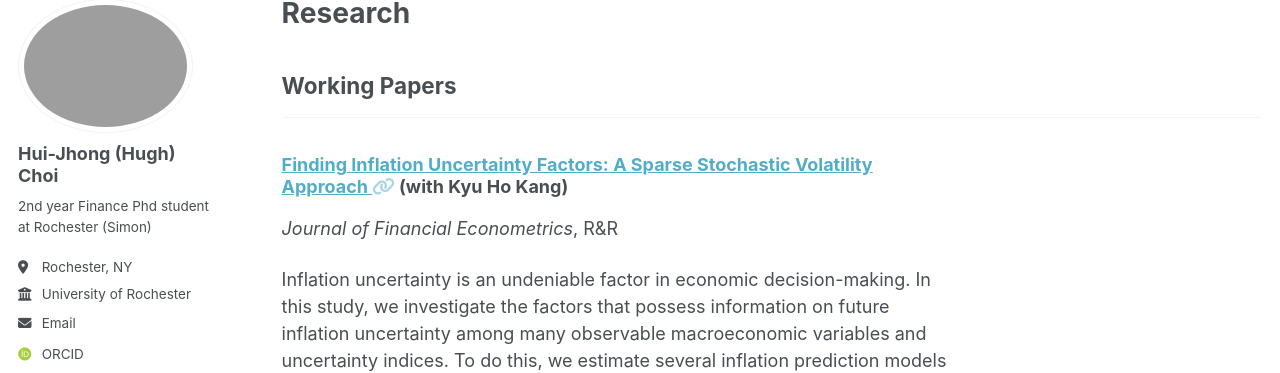
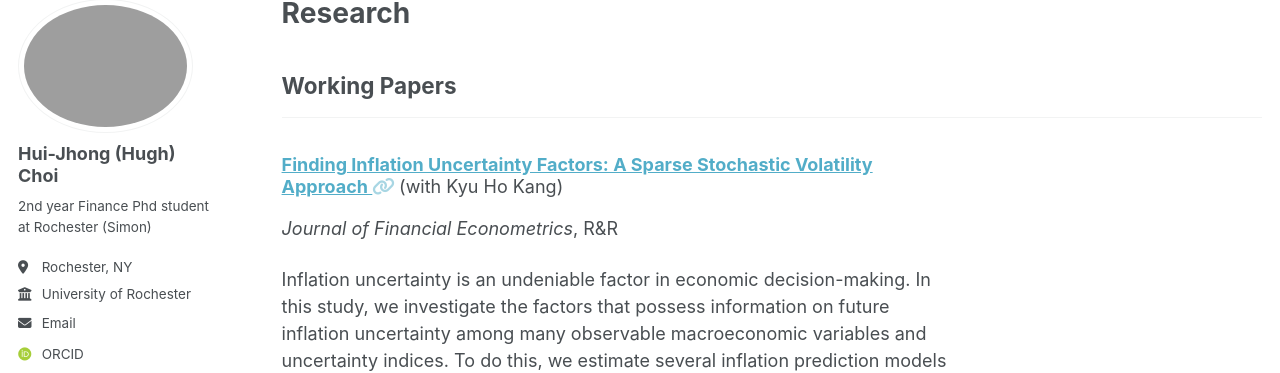
Before and after one commit to Hui-jhongChoi/Hui-jhongChoi.github.io, a Jekyll site: the page built from _pages/research.html, in a window 1280 px wide. Shown: the part 107-480 px from the top of the page. Built offline with Jekyll 4.4.1, drawn with Linux system fonts in a browser that asks for light colours; some web fonts are replaced.

Commit message:
Update _archive.scss

```diff
--- a/_sass/_archive.scss
+++ b/_sass/_archive.scss
@@ -75,6 +75,10 @@
   img {
     width: 100%;
   }
+}
+
+.unbold-coauthor {
+  font-weight: normal; /* Ensures co-authors' names are not bold */
 }
 
 .archive__item:hover {
```
